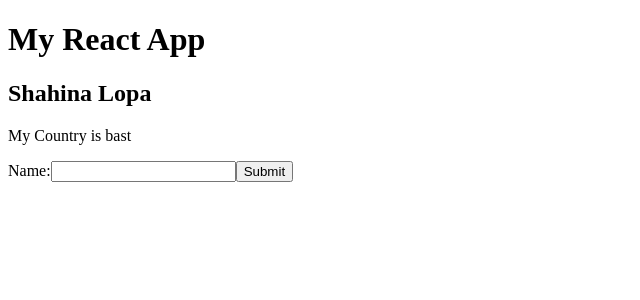
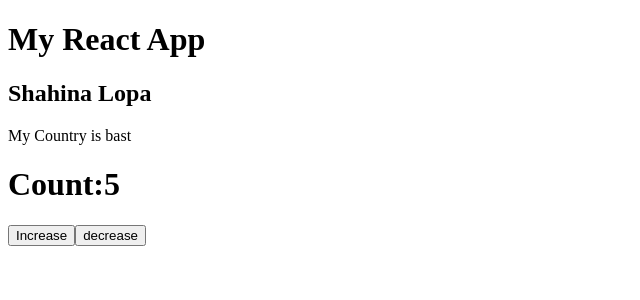
Before and after one commit to shahina0199/3, a React (Vite) app: page / in a window 1280 px wide. Shown: the top 300 px of the page, without its empty margins (0-640 px from the left). Built offline with nearby package versions, Linux system fonts and the light colour scheme.

Commit message:
Update Content.jsx

```diff
--- a/src/component/Content.jsx
+++ b/src/component/Content.jsx
@@ -1,15 +1,30 @@
+import { useState } from "react";
+
 
 
 const Content = () => {
+  const [count, setCount] = useState(5);
+  console.log(count);
+
+  const increaseCount = () => {
+    setCount(count + 1);
+  };
+  const decreaseCount= () => {
+    setCount(count - 1);
+  };
+
+
   return (
-        <div>
-           <form>
-            <label>
-              Name:
-               <input type="text" name="name" />
-               </label>
-              <input type="submit" value="Submit" />
-             </form>
+    <div className="text-center">
+      <h1 className="text-center">Count:{count}</h1>
+      <button onClick={increaseCount} className="bordar:1px, padding:20px 30px">
+        Increase
+      </button>
+      <button onClick={decreaseCount} className="bordar:1px, padding:20px 30px">
+      decrease
+      </button>
+
+
     </div>
   );
 };
```
Lines whose indentation alone changed are shown as unchanged.
